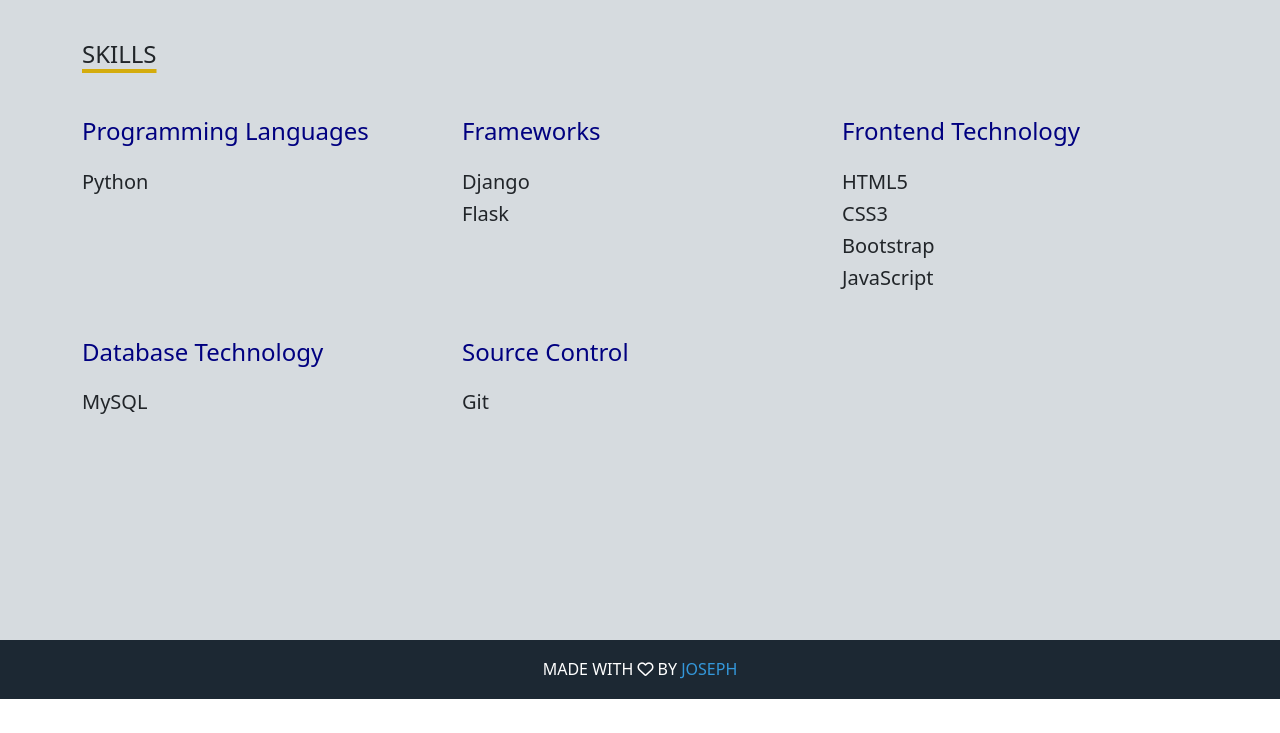
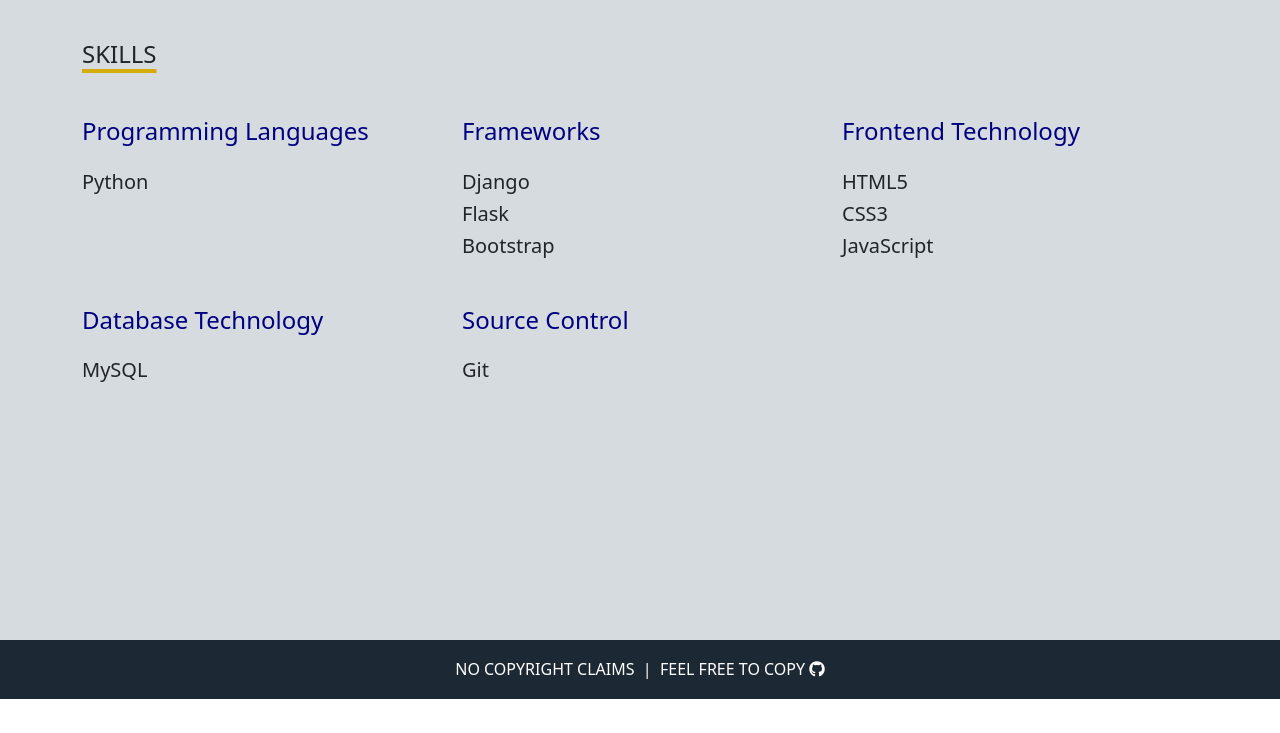
Before and after one commit to iamjoseph1998/Portfolio, a Django app: page /skills/ in a window 1280 px wide. Shown: the part 67-800 px from the top of the page. Run offline with Django 4.2, Linux system fonts and the light colour scheme; some libraries are stand-ins or nearby versions.

Commit message:
Changed footer and minor change on skills page

```diff
--- a/app/templates/app/skills.html
+++ b/app/templates/app/skills.html
@@ -26,6 +26,7 @@
             <div class="row items">
                 <h5>Django</h5>
                 <h5>Flask</h5>
+                <h5>Bootstrap</h5>
             </div>
         </div>
         <!--Frontend-->
@@ -34,7 +35,6 @@
             <div class="row items">
                 <h5>HTML5</h5>
                 <h5>CSS3</h5>
-                <h5>Bootstrap</h5>
                 <h5>JavaScript</h5>
             </div>
         </div>
--- a/static/css/footer.css
+++ b/static/css/footer.css
@@ -11,6 +11,11 @@ footer h3{
     color: white;
 }
 
-.ft-name{
-    color: #3498DB;
+footer a{
+    text-decoration: none;
+    color: white;
 }
+
+footer a:hover{
+    color: white;
+}
--- a/templates/footer.html
+++ b/templates/footer.html
@@ -1,3 +1,3 @@
 <footer class="footer text-center">
-    <h3>MADE WITH <i class="fa-regular fa-heart"></i> BY <span class="ft-name">JOSEPH</span></h3>
+    <h3>NO COPYRIGHT CLAIMS &nbsp;|&nbsp; <a href="https://github.com/iamjoseph1998/Portfolio-WebApp" target="_blank">FEEL FREE TO COPY <i class="fa-brands fa-github"></i></a></h3>
 </footer>
```
